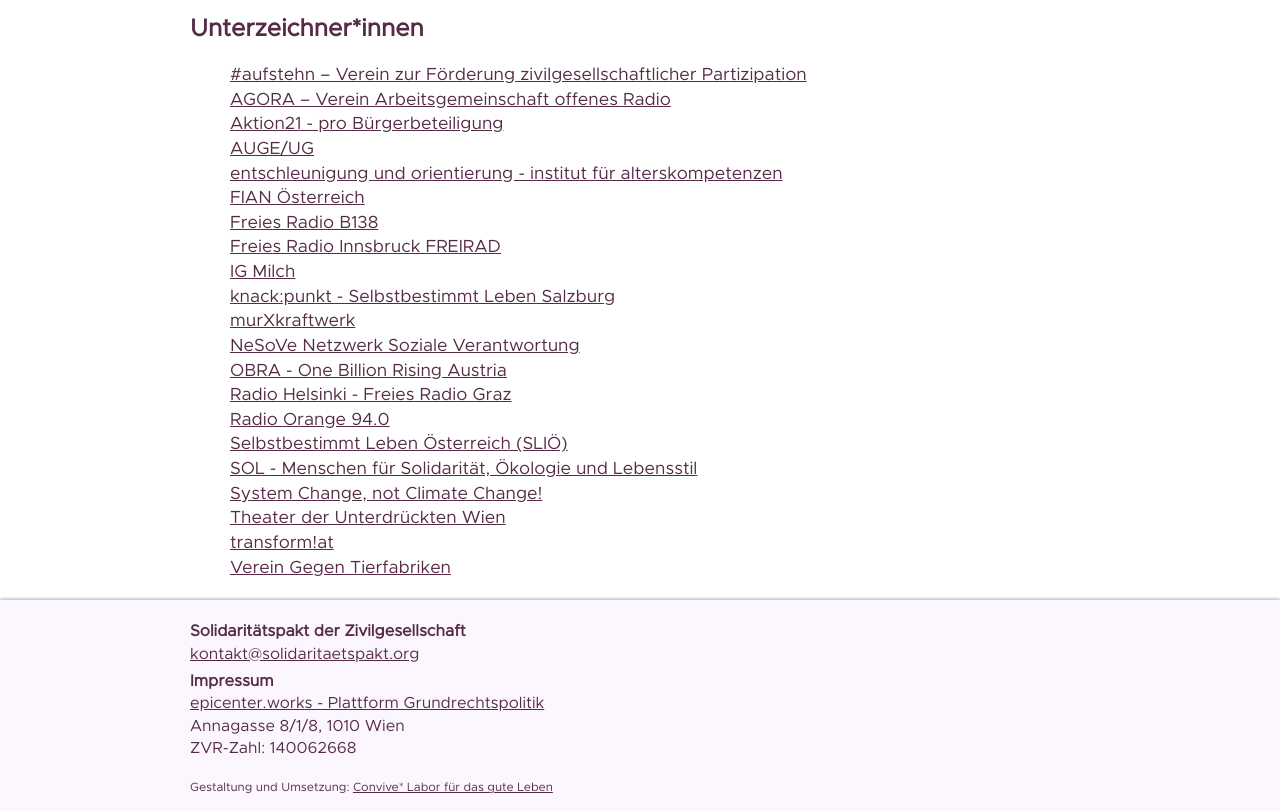
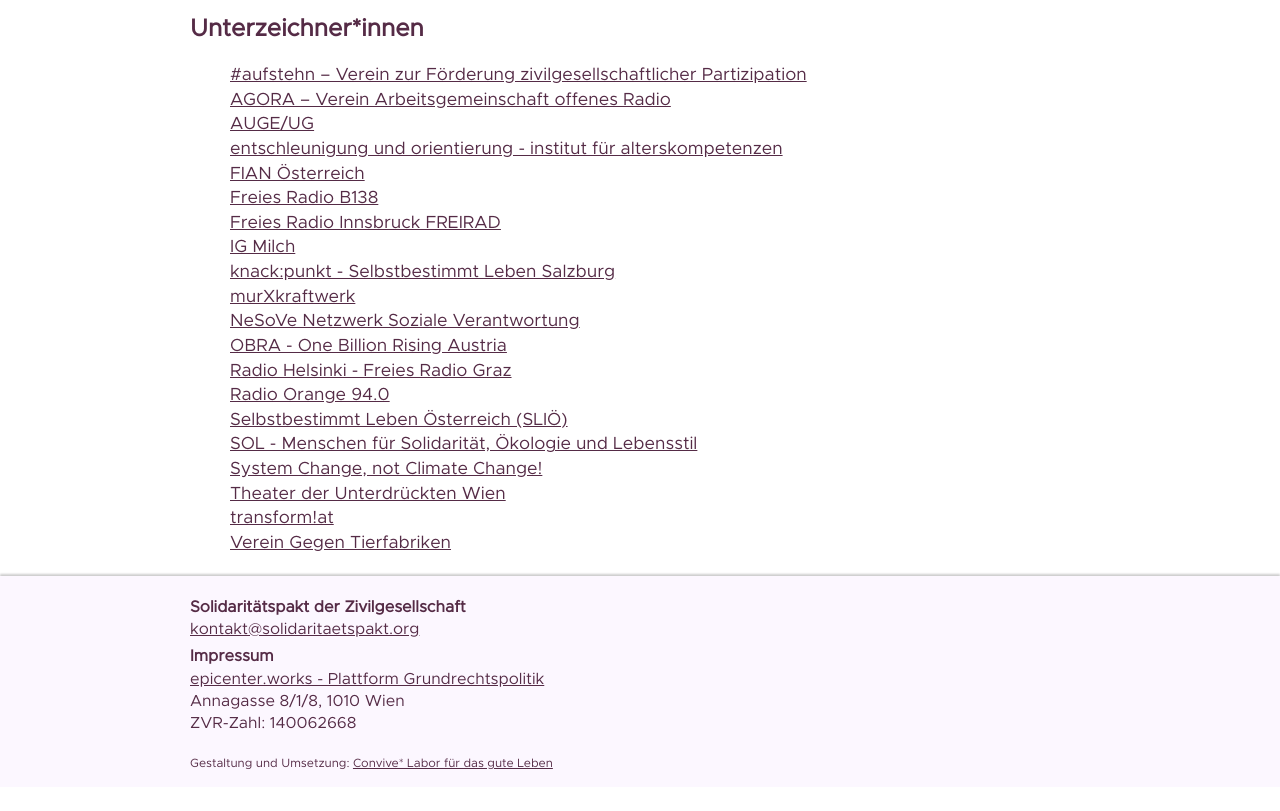
Before and after one commit to convive-lab/solidaritaetspakt, a plain HTML site: page index.html in a window 1280 px wide. Shown: the part 1948-2759 px from the top of the page. After the commit the page ends 2735 px from the top, so only its background shows below. Drawn offline with nearby package versions, Linux system fonts and the light colour scheme.

Commit message:
Austragung Aktion 21

```diff
--- a/index.html
+++ b/index.html
@@ -114,7 +114,6 @@
         <ul>
 <li><a target="_blank" href="https://www.aufstehn.at/">#aufstehn – Verein zur Förderung zivilgesellschaftlicher Partizipation</a></li>
 <li><a target="_blank" href="http://agora.at/">AGORA – Verein Arbeitsgemeinschaft offenes Radio</a></li>
-<li><a target="_blank" href="http://www.aktion21.at/">Aktion21 - pro Bürgerbeteiligung</a></li>
 <li><a target="_blank" href="https://auge.or.at/">AUGE/UG</a></li>
 <li><a target="_blank" href="http://www.alterskompetenzen.info/">entschleunigung und orientierung - institut für alterskompetenzen</a></li>
 <li><a target="_blank" href="https://fian.at/">FIAN Österreich</a></li>
```
